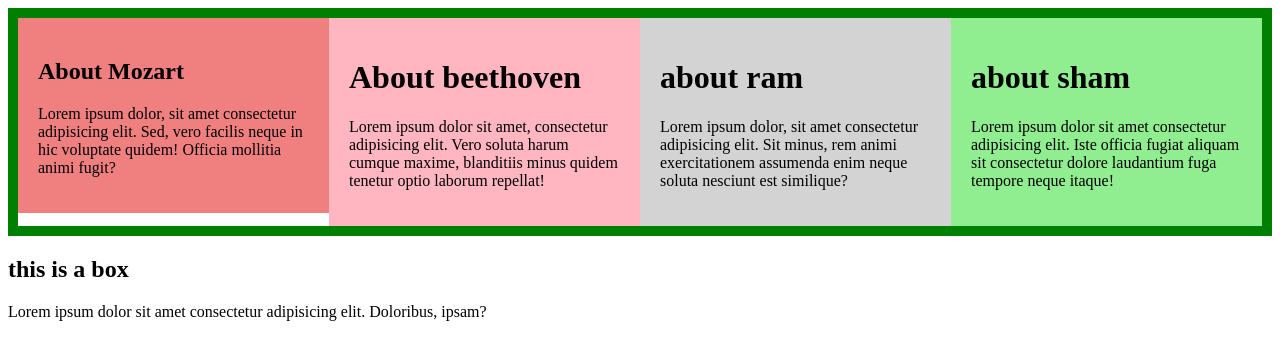
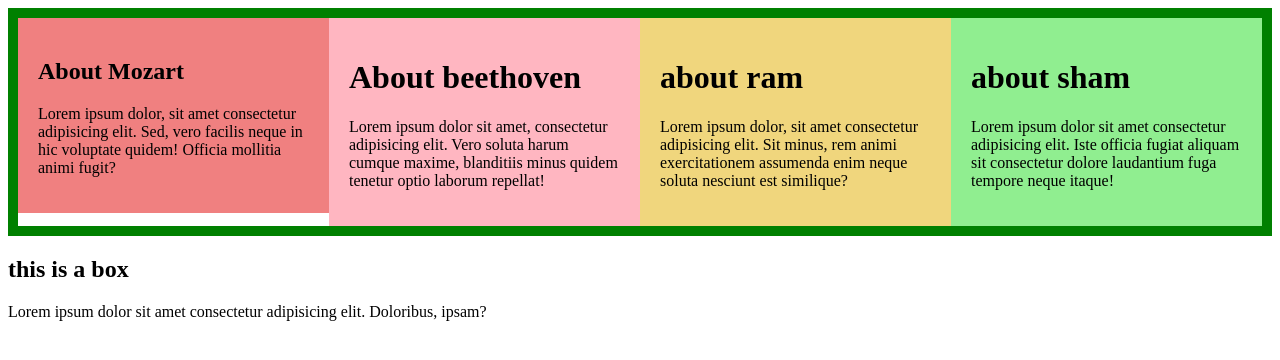
Before and after one commit to prasenjit1113/Web-Developement, a plain HTML site: page tutorials/css/css part4/index2.html in a window 1280 px wide. Drawn offline with Linux system fonts and the light colour scheme.

Commit message:
code added

```diff
--- a/tutorials/css/css part4/style2.css
+++ b/tutorials/css/css part4/style2.css
@@ -21,7 +21,7 @@
 .ram{
     width: 25%;
     /* border: 2px solid green; */
-    background-color: lightgrey;
+    background-color: rgb(240, 214, 125);
     float: left;
     padding: 20px;
 }
```
